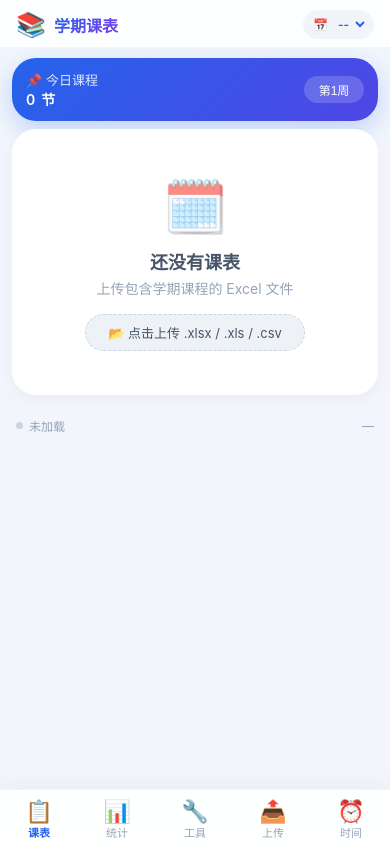
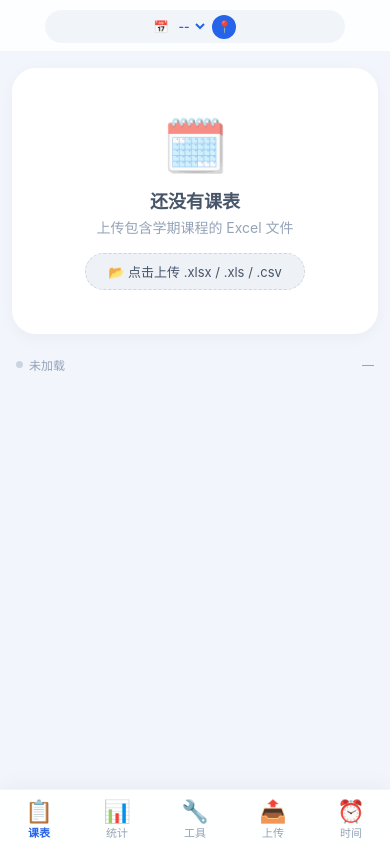
Before and after one commit to wu3350/mytimetable, a plain HTML site: page index.html in a window 390 px wide. Drawn offline with nearby package versions, Linux system fonts and the light colour scheme.

Commit message:
Update index.html

```diff
--- a/index.html
+++ b/index.html
@@ -40,38 +40,26 @@
             border-bottom: 1px solid rgba(0,0,0,0.04);
             padding: 10px 16px 8px;
             display: flex;
-            justify-content: space-between;
+            /* 修改：居中对齐，去掉左侧品牌 */
+            justify-content: center;
             align-items: center;
             gap: 6px;
             flex-wrap: wrap;
         }
-        .app-header .brand {
-            display: flex;
-            align-items: center;
-            gap: 8px;
-        }
-        .app-header .brand .logo {
-            font-size: 24px;
-            line-height: 1;
-        }
-        .app-header .brand h1 {
-            font-size: 18px;
-            font-weight: 700;
-            background: linear-gradient(135deg, #2563eb, #7c3aed);
-            -webkit-background-clip: text;
-            -webkit-text-fill-color: transparent;
-            background-clip: text;
-        }
+        /* 修改：周次选择器居中并添加适当的宽度 */
         .app-header .week-selector {
             display: flex;
             align-items: center;
+            justify-content: center;
             gap: 4px;
             background: #f1f5f9;
-            padding: 2px 8px 2px 12px;
+            padding: 6px 14px;
             border-radius: 40px;
             font-size: 13px;
             font-weight: 500;
             color: #1e293b;
+            flex-grow: 1;
+            max-width: 300px;
         }
         .app-header .week-selector select {
             background: transparent;
@@ -84,56 +72,27 @@
             font-family: inherit;
             cursor: pointer;
         }
-        .today-card {
-            margin: 12px 16px 10px;
-            background: linear-gradient(135deg, #2563eb, #4f46e5);
-            border-radius: 24px;
-            padding: 14px 18px;
-            color: #fff;
-            box-shadow: 0 8px 24px rgba(37,99,235,0.25);
-            display: flex;
-            justify-content: space-between;
-            align-items: center;
-            flex-wrap: wrap;
-            gap: 6px;
-        }
-        .today-card .today-label {
-            font-size: 13px;
-            opacity: 0.85;
-            font-weight: 400;
-        }
-        .today-card .today-courses {
-            font-size: 15px;
-            font-weight: 600;
-            display: flex;
-            align-items: center;
-            gap: 6px;
-        }
-        .today-card .today-courses .count {
-            background: rgba(255,255,255,0.2);
-            border-radius: 40px;
-            padding: 2px 14px;
-            font-size: 14px;
-        }
-        .today-card .action-btn {
-            background: rgba(255,255,255,0.18);
+        /* 保留：定位今天的小图标按钮（蓝色） */
+        .app-header .week-selector .today-btn {
+            background: #2563eb;
             border: none;
             color: #fff;
-            padding: 5px 14px;
-            border-radius: 40px;
+            width: 24px;
+            height: 24px;
+            border-radius: 50%;
+            display: flex;
+            justify-content: center;
+            align-items: center;
             font-size: 12px;
-            font-weight: 500;
             cursor: pointer;
-            backdrop-filter: blur(4px);
             transition: 0.15s;
-            min-width: 60px;
-        }
-        .today-card .action-btn:active {
-            transform: scale(0.94);
-            background: rgba(255,255,255,0.3);
-        }
+        }
+        .app-header .week-selector .today-btn:active {
+            transform: scale(0.9);
+        }
+
         .timetable-wrapper {
-            margin: 4px 12px 16px;
+            margin: 16px 12px 16px;
             background: #ffffff;
             border-radius: 24px;
             box-shadow: 0 4px 16px rgba(0,0,0,0.04);
@@ -470,15 +429,14 @@
         }
         @media print {
             body { padding: 0; background: #fff; }
-            .app-header, .bottom-nav, .today-card, .info-bar, .no-print { display: none !important; }
+            .app-header, .bottom-nav, .info-bar, .no-print { display: none !important; }
             .timetable-wrapper { box-shadow: none; margin: 0; padding: 0; border-radius: 0; }
             .timetable { min-width: auto; font-size: 11px; }
             .timetable th, .timetable td { border-color: #ccc; padding: 4px 3px; }
             .modal-overlay { display: none !important; }
         }
         @media (max-width: 420px) {
-            .app-header .brand h1 { font-size: 16px; }
-            .app-header .week-selector { font-size: 12px; padding: 2px 6px 2px 10px; }
+            .app-header .week-selector { font-size: 12px; padding: 4px 10px; }
             .app-header .week-selector select { font-size: 12px; }
             .timetable { font-size: 11px; min-width: 380px; }
             .timetable th, .timetable td { padding: 4px 2px; height: 36px; min-height: 36px; font-size: 11px; }
@@ -486,8 +444,6 @@
             .timetable .col-period { min-width: 36px; width: 36px; font-size: 10px; }
             .timetable td .course-name { font-size: 11px; }
             .timetable td .course-detail { font-size: 9px; }
-            .today-card { padding: 12px 14px; margin: 10px 12px 8px; }
-            .today-card .today-courses { font-size: 14px; }
             .modal-box { padding: 18px 14px; }
         }
         .timetable-wrapper::-webkit-scrollbar {
@@ -506,25 +462,14 @@
 <body>
 
     <header class="app-header">
-        <div class="brand">
-            <span class="logo">📚</span>
-            <h1>学期课表</h1>
-        </div>
+        <!-- 已删除左侧品牌标题，只保留居中的蓝色周次选择器 -->
         <div class="week-selector">
             <span>📅</span>
             <select id="weekSelect"></select>
+            <!-- 优化后的定位今天按钮 -->
+            <button class="today-btn" id="goTodayBtn" title="回到今天">📍</button>
         </div>
     </header>
-
-    <div class="today-card no-print" id="todayCard">
-        <div>
-            <div class="today-label" id="todayLabel">📌 今日课程</div>
-            <div class="today-courses" id="todayCourses">
-                <span id="todayCount">0</span> 节
-            </div>
-        </div>
-        <button class="action-btn" id="scrollToTodayBtn">第1周</button>
-    </div>
 
     <div class="timetable-wrapper" id="timetableWrapper">
         <div id="timetableContainer">
@@ -670,8 +615,7 @@
             const editPosition = document.getElementById('editPosition');
             const editCancel = document.getElementById('editCancel');
             const editSave = document.getElementById('editSave');
-            const todayCount = document.getElementById('todayCount');
-            const scrollToTodayBtn = document.getElementById('scrollToTodayBtn');
+            const goTodayBtn = document.getElementById('goTodayBtn');
             const navStats = document.getElementById('navStats');
             const navTools = document.getElementById('navTools');
             const navUpload = document.getElementById('navUpload');
@@ -693,7 +637,7 @@
             // 滑动状态
             let touchStartX = 0,
                 touchStartY = 0;
-            let swipeDirection = 0; // -1: 左滑（下一周），1: 右滑（上一周）
+            let swipeDirection = 0;
             let isSwiping = false;
             const SWIPE_THRESHOLD = 50;
 
@@ -1109,7 +1053,6 @@
                 if (newIndex < 0 || newIndex >= timetableData.weeks.length) return;
                 if (newIndex === currentWeekIndex) return;
 
-                // 推挤动画：根据方向偏移
                 const offset = direction === 'right' ? 20 : (direction === 'left' ? -20 : 0);
                 if (offset !== 0) {
                     timetableWrapper.style.transition = 'transform 0.15s ease';
@@ -1121,14 +1064,11 @@
                     currentWeekIndex = newIndex;
                     weekSelect.value = newIndex;
                     renderWeekTimetable(timetableData, newIndex);
-                    // 重置位置和过渡
                     timetableWrapper.style.transition = 'none';
                     timetableWrapper.style.transform = 'translateX(0)';
                     timetableWrapper.classList.remove('switching');
-                    // 强制回流后恢复过渡
                     void timetableWrapper.offsetHeight;
                     timetableWrapper.style.transition = 'transform 0.15s ease';
-                    // 小回弹效果
                     setTimeout(() => {
                         timetableWrapper.style.transform = 'translateX(0)';
                     }, 10);
@@ -1204,7 +1144,6 @@
                 html += `</tbody></table>`;
                 container.innerHTML = html;
 
-                // 绑定点击事件
                 document.querySelectorAll('.cell-course').forEach(el => {
                     el.addEventListener('click', function() {
                         const row = parseInt(this.dataset.row);
@@ -1217,29 +1156,9 @@
                     });
                 });
 
-                updateTodaySummary(data, weekIdx);
                 statusDot.className = 'dot green';
                 statusText.textContent = `第${data.weeks[weekIdx]}周`;
                 fileInfo.textContent = currentFile || '课表';
-
-                // 更新按钮文字为当前周次
-                scrollToTodayBtn.textContent = `第${data.weeks[weekIdx]}周`;
-            }
-
-            // ---------- 今日摘要 ----------
-            function updateTodaySummary(data, weekIdx) {
-                if (!data) return;
-                const today = getTodayWeekday();
-                const dayIdx = data.weekdays.indexOf(today);
-                let count = 0;
-                if (dayIdx !== -1 && data.weekCourses && data.weekCourses[weekIdx]) {
-                    const courses = data.weekCourses[weekIdx];
-                    for (const row of courses) {
-                        if (row[dayIdx] && row[dayIdx].trim() !== '') count++;
-                    }
-                }
-                todayCount.textContent = count;
-                document.getElementById('todayLabel').textContent = `📌 ${today} 课程`;
             }
 
             // ---------- 定位今天 ----------
@@ -1439,8 +1358,6 @@
                 statusDot.className = 'dot gray';
                 statusText.textContent = '未加载';
                 fileInfo.textContent = '—';
-                todayCount.textContent = '0';
-                scrollToTodayBtn.textContent = '第1周';
                 localStorage.removeItem('semester_timetable');
                 document.getElementById('uploadHint')?.addEventListener('click', () => fileInput.click());
             }
@@ -1562,8 +1479,7 @@
                     const deltaY = touch.clientY - touchStartY;
                     if (Math.abs(deltaX) > Math.abs(deltaY) && Math.abs(deltaX) > SWIPE_THRESHOLD) {
                         isSwiping = true;
-                        e.preventDefault(); // 阻止页面滚动
-                        // 记录方向：左滑（负值）→ 下一周（+1），右滑（正值）→ 上一周（-1）
+                        e.preventDefault();
                         swipeDirection = deltaX > 0 ? -1 : 1;
                     }
                 }, { passive: false });
@@ -1595,13 +1511,14 @@
                 }
             });
 
-            document.querySelector('.app-header .brand')?.addEventListener('dblclick', function() {
+            // 修改：双击清空功能绑定到整个头部区域
+            document.querySelector('.app-header')?.addEventListener('dblclick', function() {
                 if (timetableData) {
                     if (confirm('清空所有课表数据？')) clearTimetable();
                 }
             });
 
-            scrollToTodayBtn.addEventListener('click', scrollToToday);
+            goTodayBtn.addEventListener('click', scrollToToday);
 
             editCancel.addEventListener('click', closeEditModal);
             editSave.addEventListener('click', saveEdit);
@@ -1640,14 +1557,13 @@
                     </div>
                 `;
                 weekSelect.innerHTML = '<option>--</option>';
-                scrollToTodayBtn.textContent = '第1周';
             }
 
             bindSwipe();
 
-            console.log('📚 学期课表 (推挤滑动版) 已启动');
-            console.log('💡 左右滑动课表区域切换周次，带有推挤动画');
-            console.log('📌 按钮显示当前周次，点击仍可定位今天');
+            console.log('📚 学期课表 (极简蓝色版) 已启动');
+            console.log('💡 左右滑动课表区域切换周次');
+            console.log('📍 点击顶部蓝色按钮定位今天');
         })();
     </script>
 </body>
```
